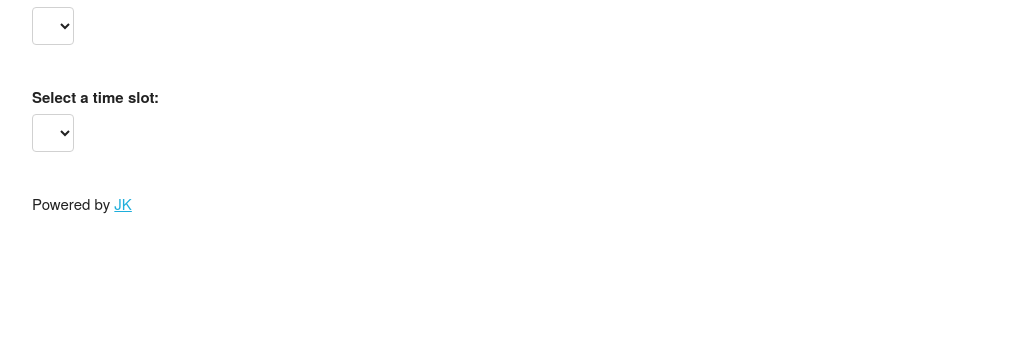
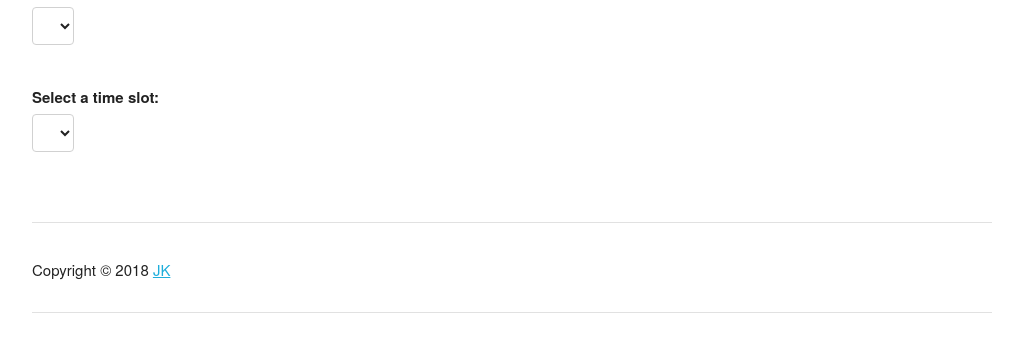
Before and after one commit to johnkishorem/luncharboptions, a Django app: page /polls/ in a window 1280 px wide. Shown: the part 217-569 px from the top of the page, without its empty margins (128-1151 px from the left). Run offline with Django 3.2, Linux system fonts and the light colour scheme; the visitor is signed in with stand-in values (Sample User, id 1); data comes from the database, SQL or seed files in the repository; data that the repository does not hold is empty.

Commit message:
Index page refined with css

```diff
--- a/polls/templates/polls/index.html
+++ b/polls/templates/polls/index.html
@@ -2,14 +2,17 @@
 <html>
 
 <head>
-    <title>Lunch Options</title>
+    <title>Lunch Options Arb</title>
     {% load static %}
     <link rel="stylesheet" href="{% static 'polls/css/normalize.css' %}">
     <link rel="stylesheet" href="{% static 'polls/css/skeleton.css' %}">
+    <link rel="stylesheet" href="{% static 'polls/css/style.css' %}">
 </head>
 
 <body>
-    <header><div class="container">LUNCH OPTIONS</div></header>
+    <header>
+        <div class="container">LUNCH OPTIONS</div>
+    </header>
     <section><div class="container">
     <p>Welcome {{ username }},</p>
 
@@ -43,7 +46,11 @@
     <p>You've selected {{ selected_hotel }} at {{ selected_time }}</p>
     {% endif %}
     </div></section>
-    <footer><div class="container">Powered by <a href="mailto:johnkishorem@gmail.com">JK</a></div></footer>
+    <footer><div class="container">
+        <hr>
+        Copyright © 2018 <a href="mailto:johnkishorem@gmail.com">JK</a>
+        <hr>
+    </div></footer>
 </body>
 
 </html>
```
